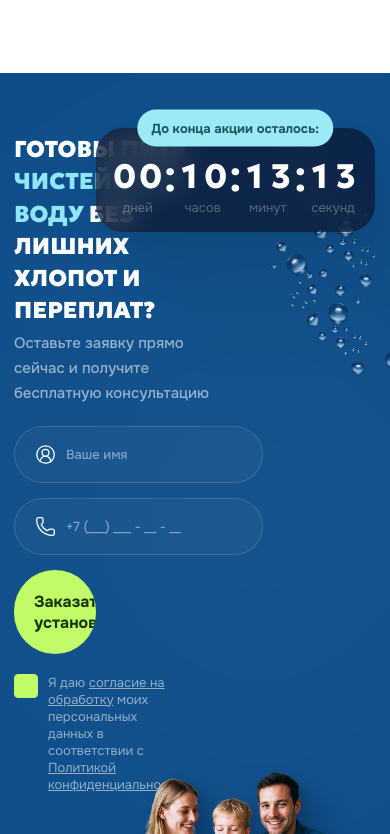
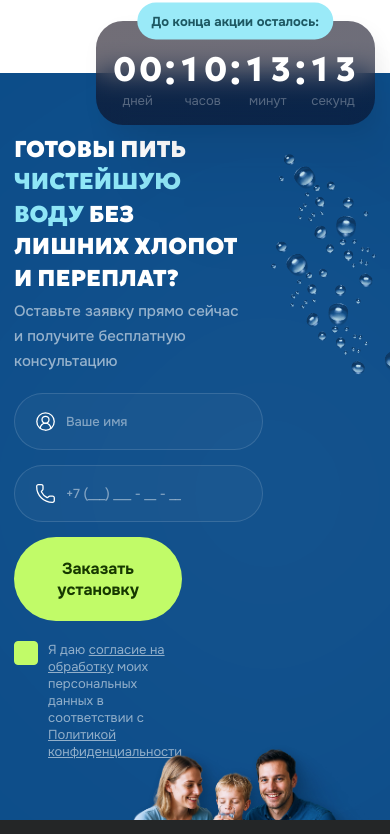
Before and after one commit to ministrov/waterdel-newest, a website built with Vite: page index.html in a window 390 px wide. Shown: the part 8854-9688 px from the top of the page. Built offline with nearby package versions, Linux system fonts and the light colour scheme; files whose address does not match are found by name.

Commit message:
feat: end up creating a styling for request section at the mobile screens

```diff
--- a/src/style.css
+++ b/src/style.css
@@ -3082,7 +3082,7 @@ body {
   }
 
   .request__content {
-    width: 60%;
+    width: 63%;
     padding: 60px 0;
   }
 
@@ -3334,6 +3334,23 @@ body {
   .reviews__reviews-slider {
     width: 95%;
   }
+
+  .form {
+    padding-right: 60px;
+  }
+
+  .form__img {
+    left: -50px;
+    bottom: 0;
+  }
+
+  .form-timer {
+    left: auto;
+    right: 15px;
+    top: 0px;
+    transform: translateY(-50%);
+    padding: 23px 16px 18px 16px;
+  }
 }
 
 /* @media screen and (max-width: 680px) {} */
```
